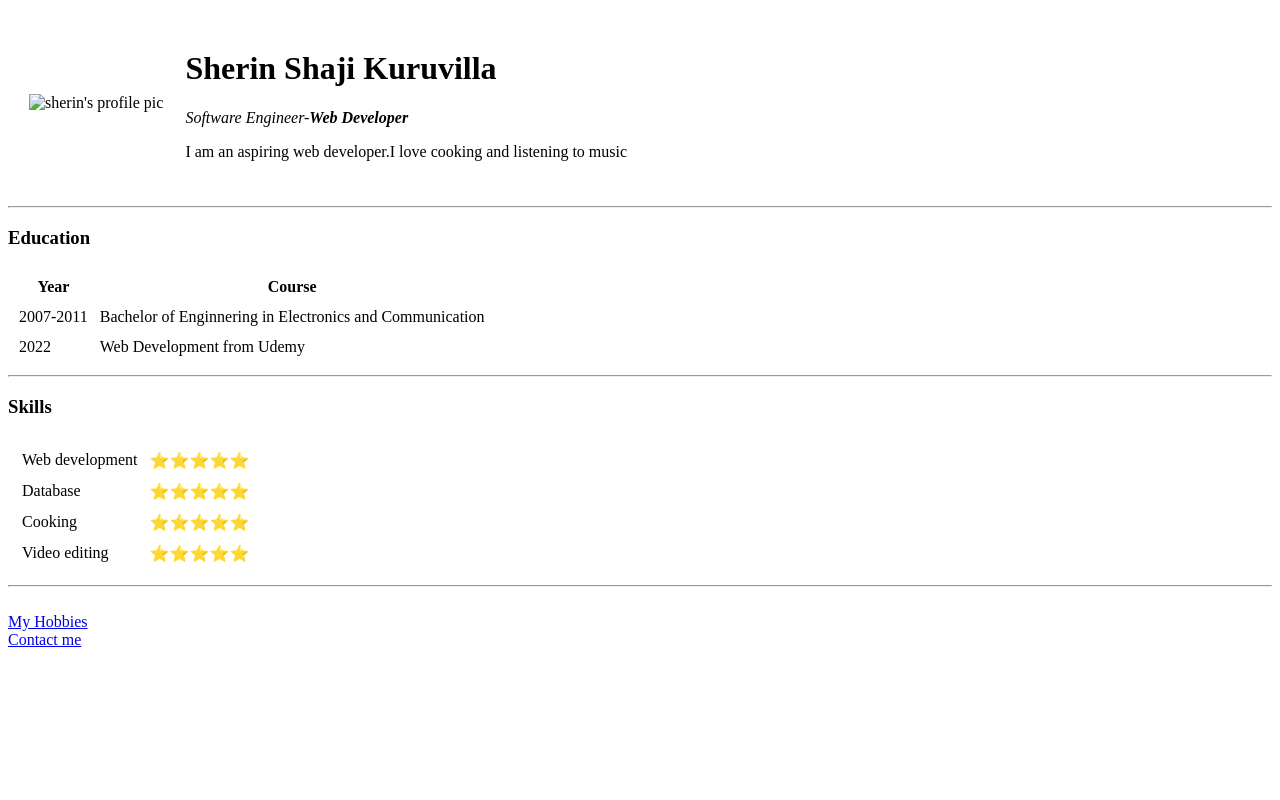
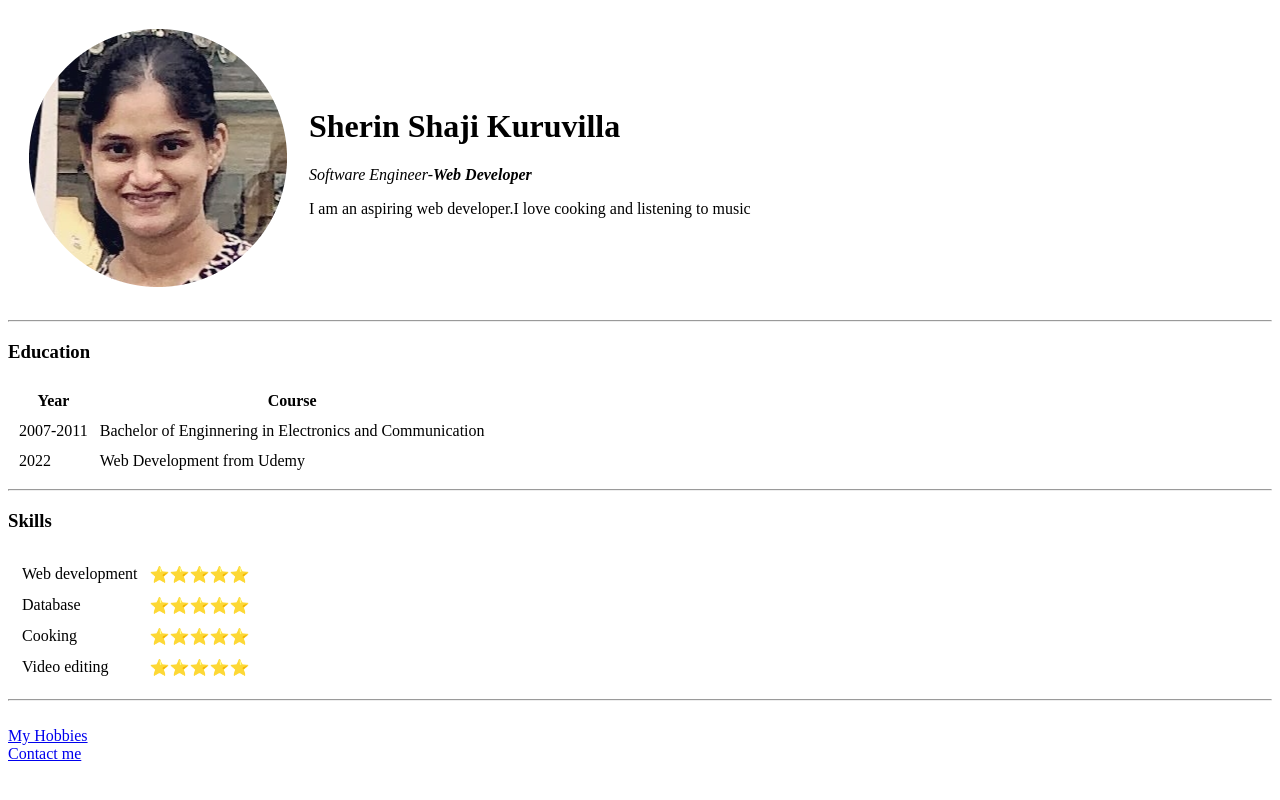
Before and after one commit to Sherinskuruvilla/CV, a plain HTML site: page index.html in a window 1280 px wide. Drawn offline with Linux system fonts and the light colour scheme; the site is published under a folder, as on GitHub Pages, so addresses that start at the root find nothing.

Commit message:
Update index.html

```diff
--- a/index.html
+++ b/index.html
@@ -9,7 +9,7 @@
 <body>
   <table cellspacing="20">
     <tr>
-      <td><img src="/Images/sherin.png" alt="sherin's profile pic"></td>
+      <td><img src="Images/sherin.png" alt="sherin's profile pic"></td>
       <td>
         <h1>Sherin Shaji Kuruvilla</h1>
         <p>
```
